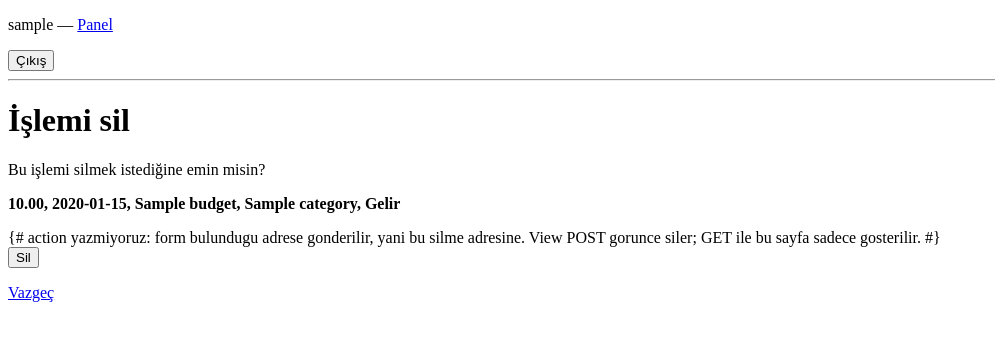
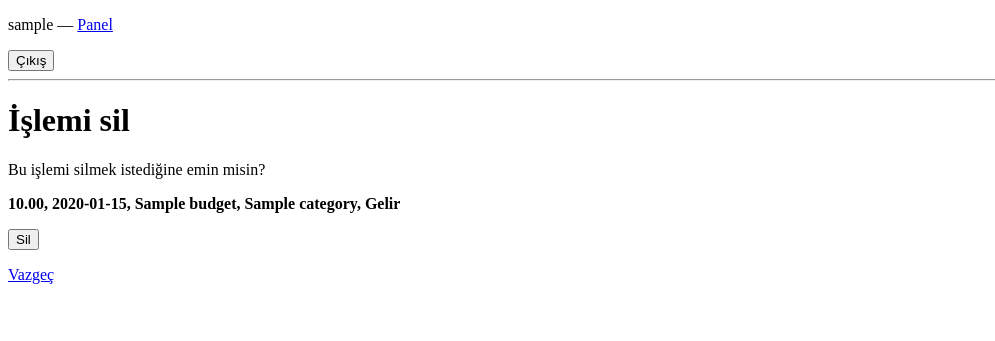
Before and after one commit to guldenbudak/budget_management, a Django app: page /transactions/1/delete/ in a window 1280 px wide. Shown: the top 341 px of the page, without its empty margins (0-995 px from the left). Run offline with Django 5.2, Linux system fonts and the light colour scheme; a user stored in the database is signed in; tables that the repository leaves empty hold one stand-in row (values such as "Sample post").

Commit message:
style: tidy delete confirmation template

```diff
--- a/finance/templates/finance/transaction_confirm_delete.html
+++ b/finance/templates/finance/transaction_confirm_delete.html
@@ -7,8 +7,7 @@
 
 <p><strong>{{ transaction }}</strong></p>
 
-{# action yazmiyoruz: form bulundugu adrese gonderilir, yani bu silme adresine.
-   View POST gorunce siler; GET ile bu sayfa sadece gosterilir. #}
+
 <form method="post">
     {% csrf_token %}
     <button type="submit">Sil</button>
```
